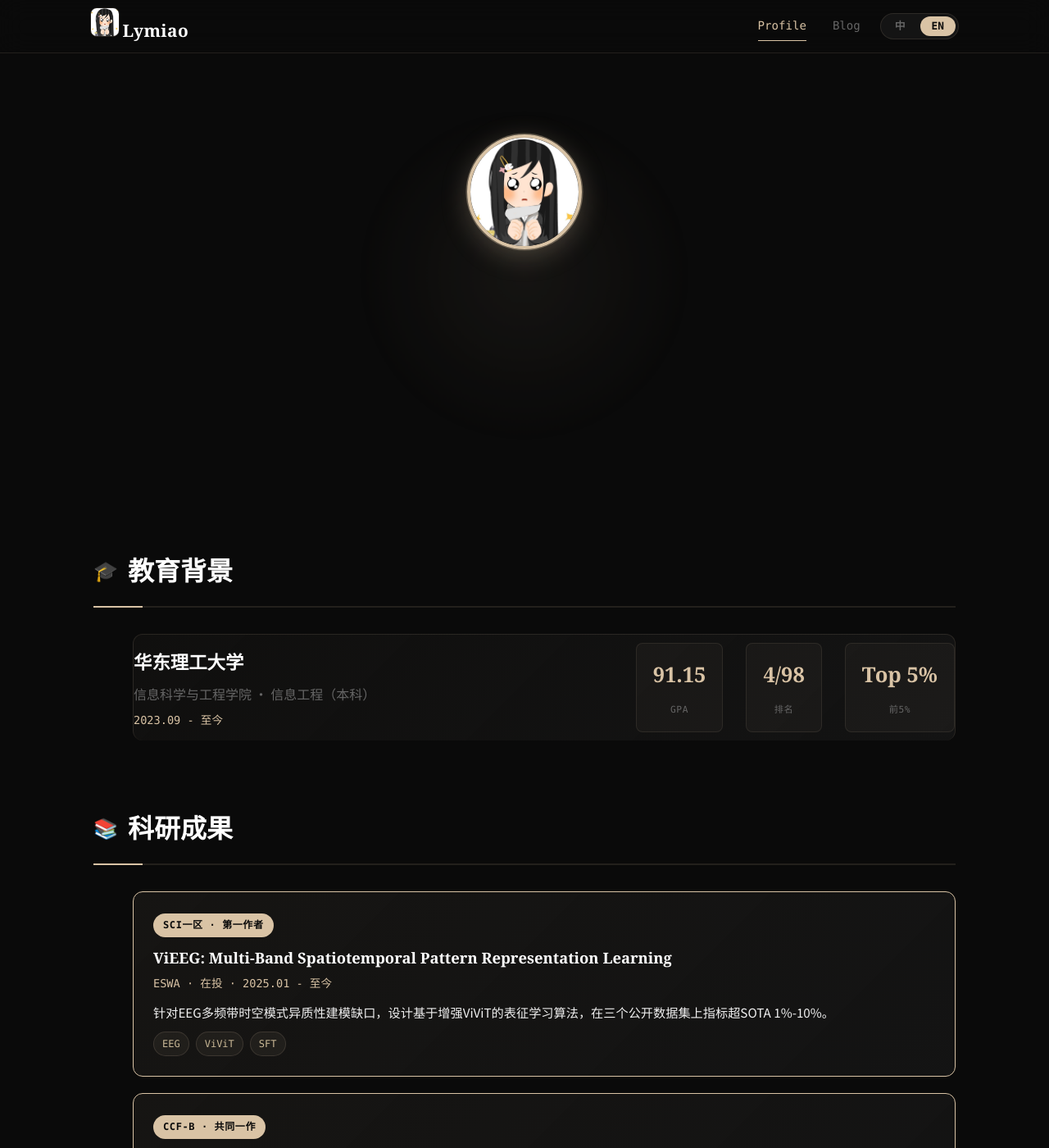
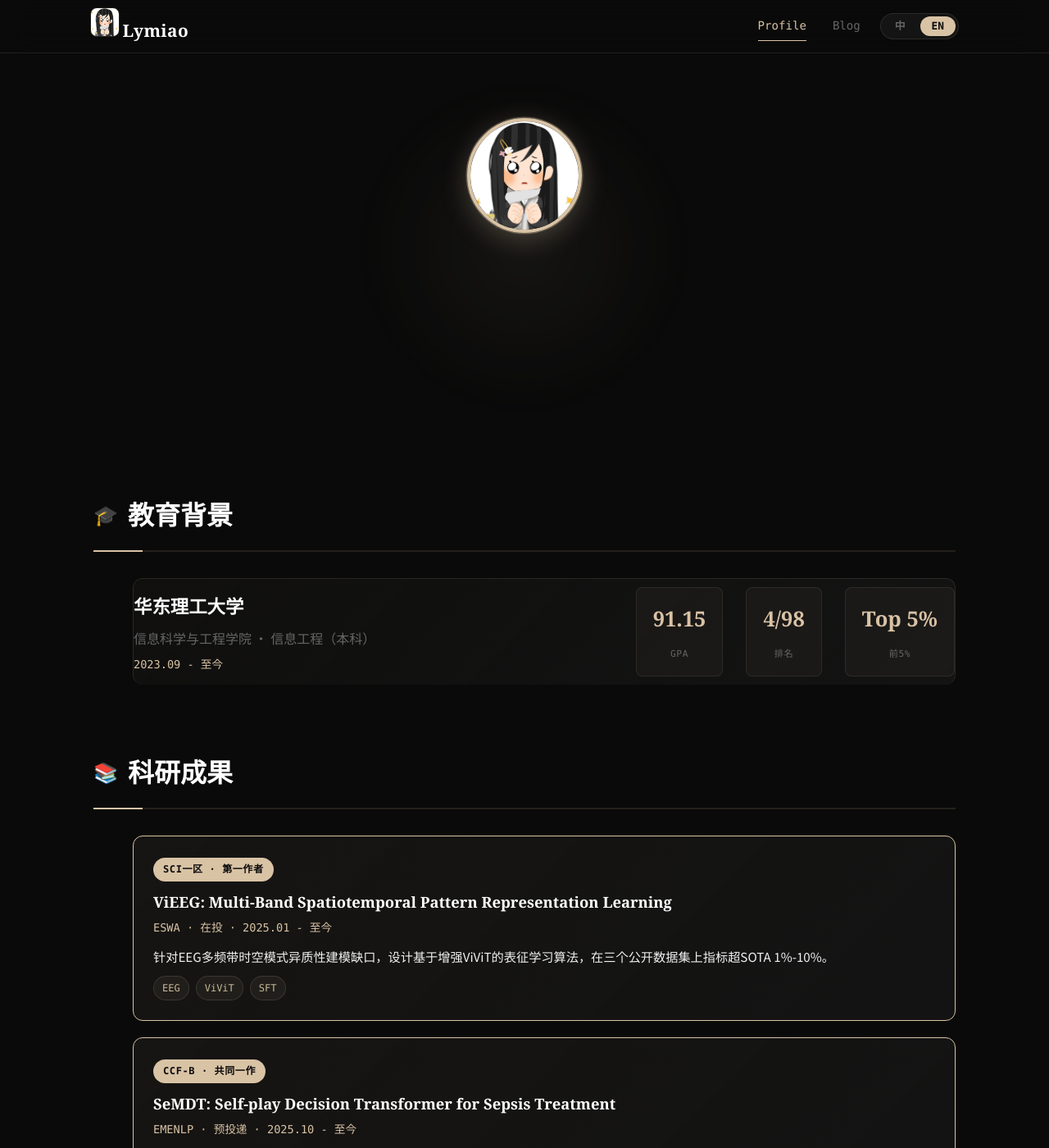
Before and after one commit to KAG778/Lymiao.github.io, a Jekyll site: the page built from home/index.html, in a window 1280 px wide and 1400 px high. Shown: the whole window at 82% size. Built offline with Jekyll 4.4.1, drawn with Linux system fonts in a browser that asks for light colours.

Commit message:
减小Hero区域底部间距
将Hero区域底部padding从80px减小到32px，
缩小头像与下方内容的距离。

Co-Authored-By: Claude Sonnet 4.6 <noreply@anthropic.com>

```diff
--- a/css/main.css
+++ b/css/main.css
@@ -366,7 +366,7 @@ main {
 /* 简洁Hero区域 */
 .clean-hero {
   text-align: center;
-  padding: 100px 20px 80px;
+  padding: 80px 20px 32px;
   max-width: 800px;
   margin: 0 auto;
   position: relative;
```
